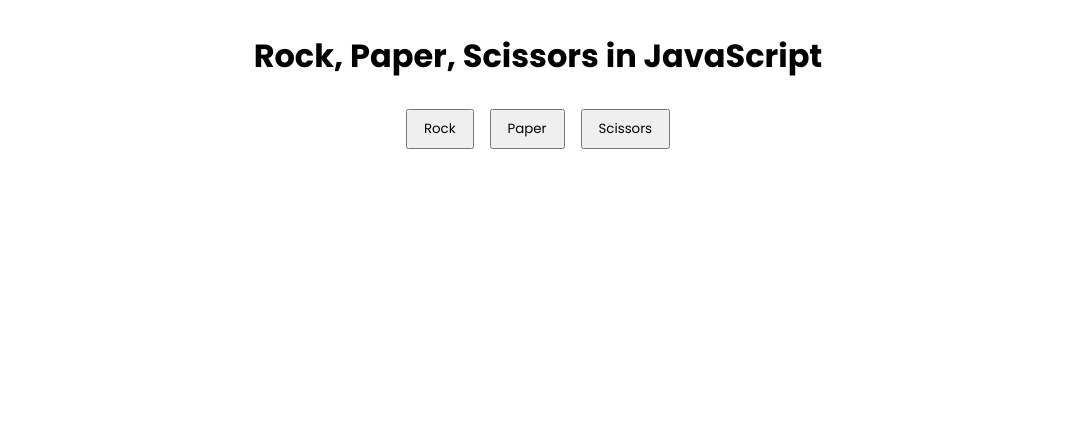
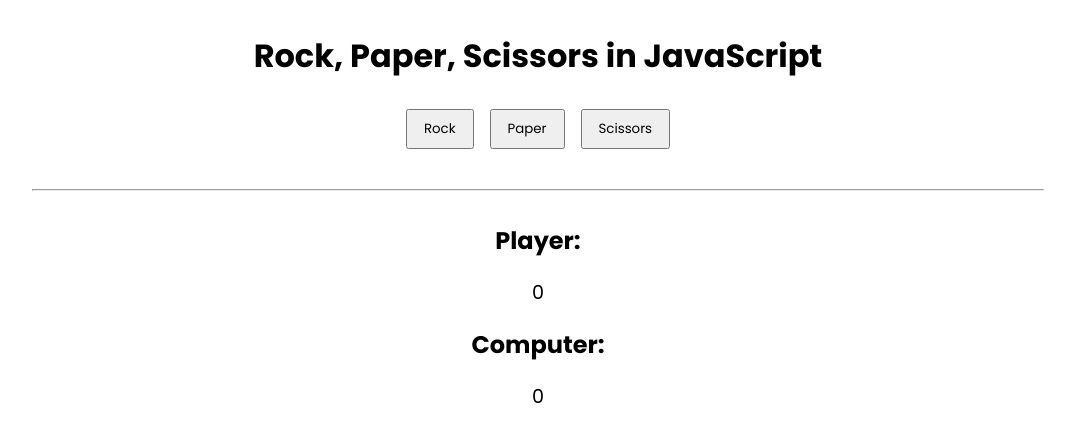
Before and after one commit to srizzojr/odin-rps, a plain HTML site: page index.html in a window 1280 px wide. Shown: the whole page, without its empty margins (102-1177 px from the left). Drawn offline with Linux system fonts and the light colour scheme.

Commit message:
Added section for player and computer scores

```diff
--- a/index.html
+++ b/index.html
@@ -19,6 +19,7 @@
             display: flex;
             flex-wrap: wrap;
             justify-content: center;
+            margin-bottom: 2rem;
         }
 
         .choices button {
@@ -35,6 +36,15 @@
             text-align: center;
             width: 80%;
         }
+
+        .score {
+            font-size: 1.2rem;
+        }
+
+        .scores {
+            margin-top: 2rem;
+        }
+
     </style>
 </head>
 <body>
@@ -45,6 +55,17 @@
             <button onclick="playGame(event)">Paper</button>
             <button onclick="playGame(event)">Scissors</button>
         </section>
+        <hr/>
+        <section class="scores">
+            <div>
+                <h2>Player: </h2>
+                <p class="score" id="js-player-score">0</p>
+            </div>
+            <div>
+                <h2>Computer: </h2>
+                <p class="score" id="js-computer-score">0</p>
+            </div>
+        </section>
     </main>
     <script type="text/javascript" src="/rps.js"></script>
 </body>
--- a/rps.js
+++ b/rps.js
@@ -10,7 +10,7 @@ function evalWinCondition() {
 
 }
 
-function setScore() {
+function setScore(winner) {
 
 }
 
```
